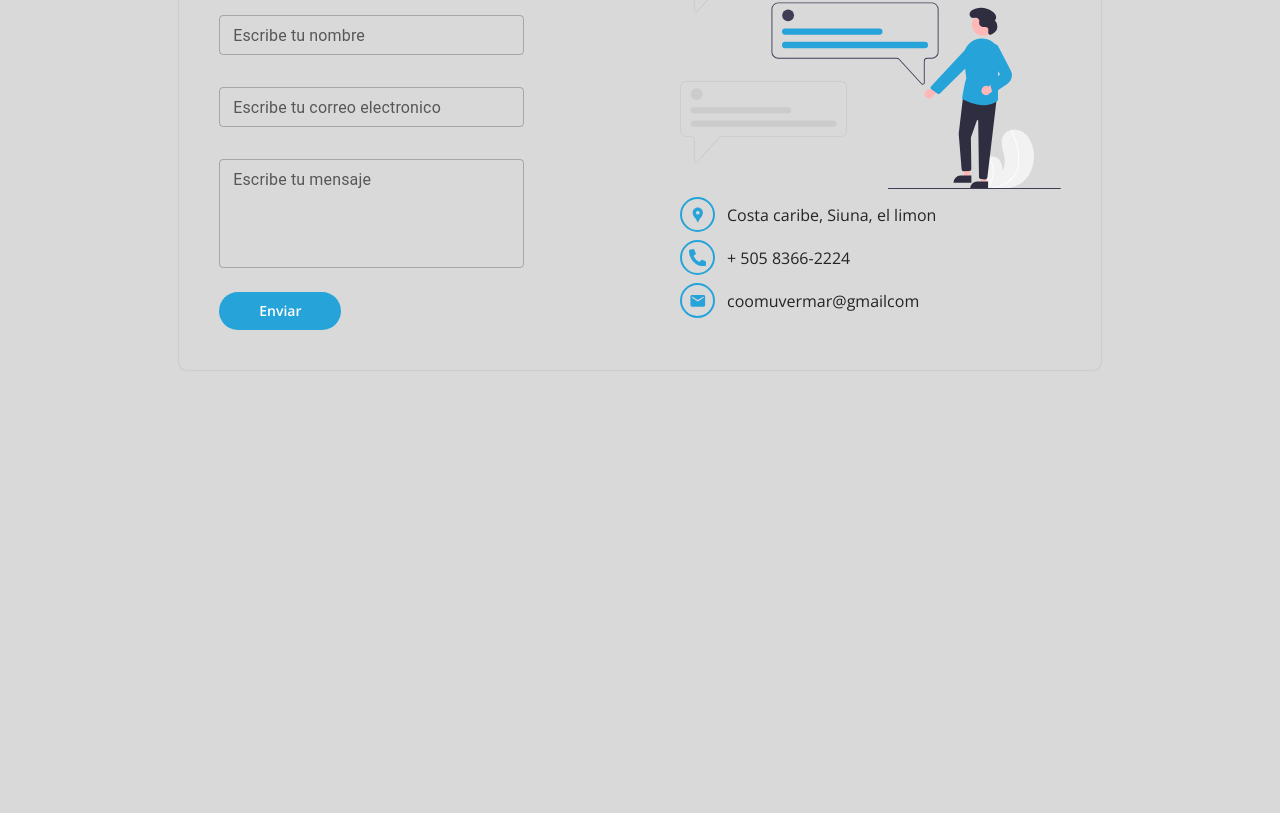
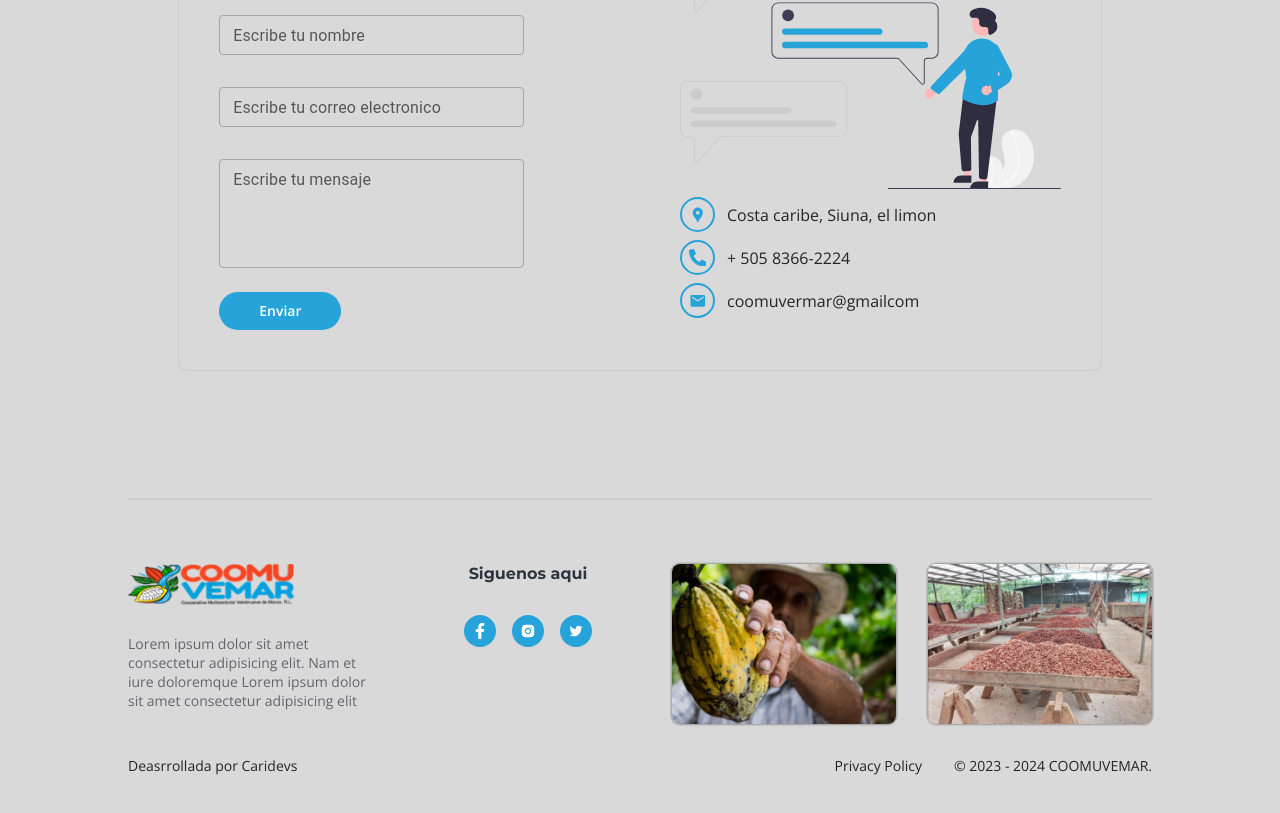
Before and after one commit to Maynor125/commuvemar-frontend, a Next.js app: page / in a window 1280 px wide. Shown: the part 2735-3548 px from the top of the page. Before the commit the page ends 3153 px from the top, so only its background shows below. Built offline with nearby package versions, Linux system fonts and the light colour scheme.

Commit message:
creacion-footer de pagina home

```diff
--- /dev/null
+++ b/src/app/home/components/footer/Footer.css
@@ -0,0 +1,86 @@
+.footer-container{
+    margin-top: 8rem;
+    margin-bottom: 3rem;
+}
+.linia
+{
+  width: 100%;
+  height: 2px;
+  background: #ccc;
+  border-radius: 5px;
+  margin-bottom: 2rem;
+}
+.cont-footer-central{
+    margin-top: 4rem;
+    display: grid;
+    grid-template-columns: 1fr 8rem 30rem;
+    gap: 5rem;
+}
+.cont-logo{
+    width: 65%;
+}
+.columna1-footer p
+{
+  margin-top: 1.8rem;
+  font-size: var(--small-font-size);
+  color: var(--color-text-opaco);
+}
+.columna2-footer{
+    text-align: center;
+}
+.cont-media{
+    display: flex;
+    align-items: center;
+    justify-content: space-between;
+    margin-top: 2rem;
+}
+.media{
+    background: var(--firts-color-skybleu);
+    width: 32px;
+    height: 32px;
+    border-radius: 50%;
+    display: flex;
+    align-items: center;
+    justify-content: center;
+    cursor: pointer;
+}
+.icon {
+    color: #fff;
+}
+
+.columna3-footer{
+    display: flex;
+    align-items: center;
+    justify-content: space-between;
+}
+.columna3-footer .imagen-cont
+{
+    height: 10rem;
+    width: 14rem;
+}
+.img-f
+{
+    height: 100%;
+    border-radius: 8px;
+    box-shadow: 0 0 2px 1px rgba(0,0,0, .30);
+}
+
+.pie-de-pagina
+{
+    margin-top: 2rem;
+    display: flex;
+    align-items: center;
+    justify-content: space-between;
+}
+.pie-de-pagina p{
+    font-size: var(--small-font-size);
+}
+.creditos
+{
+    display: flex;
+    align-items: center;
+}
+.creditos p:nth-child(1)
+{
+    margin-right: 2rem;
+}
--- /dev/null
+++ b/src/app/home/components/footer/Footer.tsx
@@ -0,0 +1,66 @@
+'use client'
+
+import React from 'react'
+import './Footer.css'
+
+
+import ImagenFooter1 from '../../../../../public/images/home/imagenFooter1.jpg'
+import ImagenFooter2 from '../../../../../public/images/home/imagenFooter2.jpeg'
+import {FaFacebookF} from 'react-icons/fa'
+import {AiFillInstagram} from 'react-icons/ai'
+import {AiOutlineTwitter} from 'react-icons/ai'
+import Logo from '../../../../../public/images/home/logo.png'
+import Image from 'next/image'
+import Link from 'next/link'
+
+
+
+
+const Footer = () => {
+  return (
+  <footer>
+      <div className="container footer-container">
+          <div className="linia"></div>
+          <div className="cont-footer-central">
+          <div className="columna1-footer">
+              <div className="cont-logo">
+                 <Image src={Logo} alt='Logotipo'/>
+              </div>
+              <p>Lorem ipsum dolor sit amet consectetur adipisicing elit. Nam et iure doloremque Lorem ipsum dolor sit amet consectetur adipisicing elit</p>
+          </div>
+          <div className="columna2-footer">
+             <h4>Siguenos aqui</h4>
+             <div className="cont-media">
+                 <Link href='https://es-la.facebook.com/'  className="media">
+                    <FaFacebookF className='icon'/>
+                 </Link>
+                 <Link href='https://www.instagram.com/'  className="media">
+                    <AiFillInstagram className='icon'/>
+                 </Link>
+                 <Link href='https://twitter.com/login' className="media">
+                    <AiOutlineTwitter className='icon'/>
+                 </Link>
+             </div>
+          </div>
+          <div className="columna3-footer">
+              <div className="imagen-cont">
+                  <Image className='img-f' src={ImagenFooter1} alt='ilustracion1'/>
+              </div>
+              <div className="imagen-cont">
+                  <Image className='img-f' src={ImagenFooter2} alt='ilustracion2'/>
+              </div>
+          </div>
+          </div>
+          <div className="pie-de-pagina">
+              <p>Deasrrollada por Caridevs</p>
+              <div className="creditos">
+                  <p>Privacy Policy</p>
+                  <p>© 2023 - 2024 COOMUVEMAR.</p>
+              </div>
+          </div>
+      </div>
+  </footer>
+  )
+}
+
+export default Footer
--- a/src/app/home/components/index.ts
+++ b/src/app/home/components/index.ts
@@ -1,6 +1,7 @@
 export { default as About } from './about/About';
 export { default as Banner } from './banner/Banner';
 export { default as Contact } from './contact/Contact';
+export { default as Footer } from './footer/Footer';
 export { default as Navbar } from './navbar/Navbar';
 export { default as Service } from './services/Service';
 export { default as Welcome } from './welcome/Welcome';
--- a/src/app/page.tsx
+++ b/src/app/page.tsx
@@ -2,7 +2,7 @@ import Image from 'next/image'
 import styles from './page.module.css'
 
 import { Links_home } from './home/data'
-import { About, Banner, Contact, Navbar, Service, Welcome } from './home/components'
+import { About, Banner, Contact, Footer, Navbar, Service, Welcome } from './home/components'
 
 export default function Home() {
   return (
@@ -13,6 +13,7 @@ export default function Home() {
       <About/>
       <Service/>
       <Contact/>
+      <Footer/>
     </>
   )
 }
```
Also changed, not shown: public/images/home/imagenFooter1.jpg (added), public/images/home/imagenFooter2.jpeg (added).
